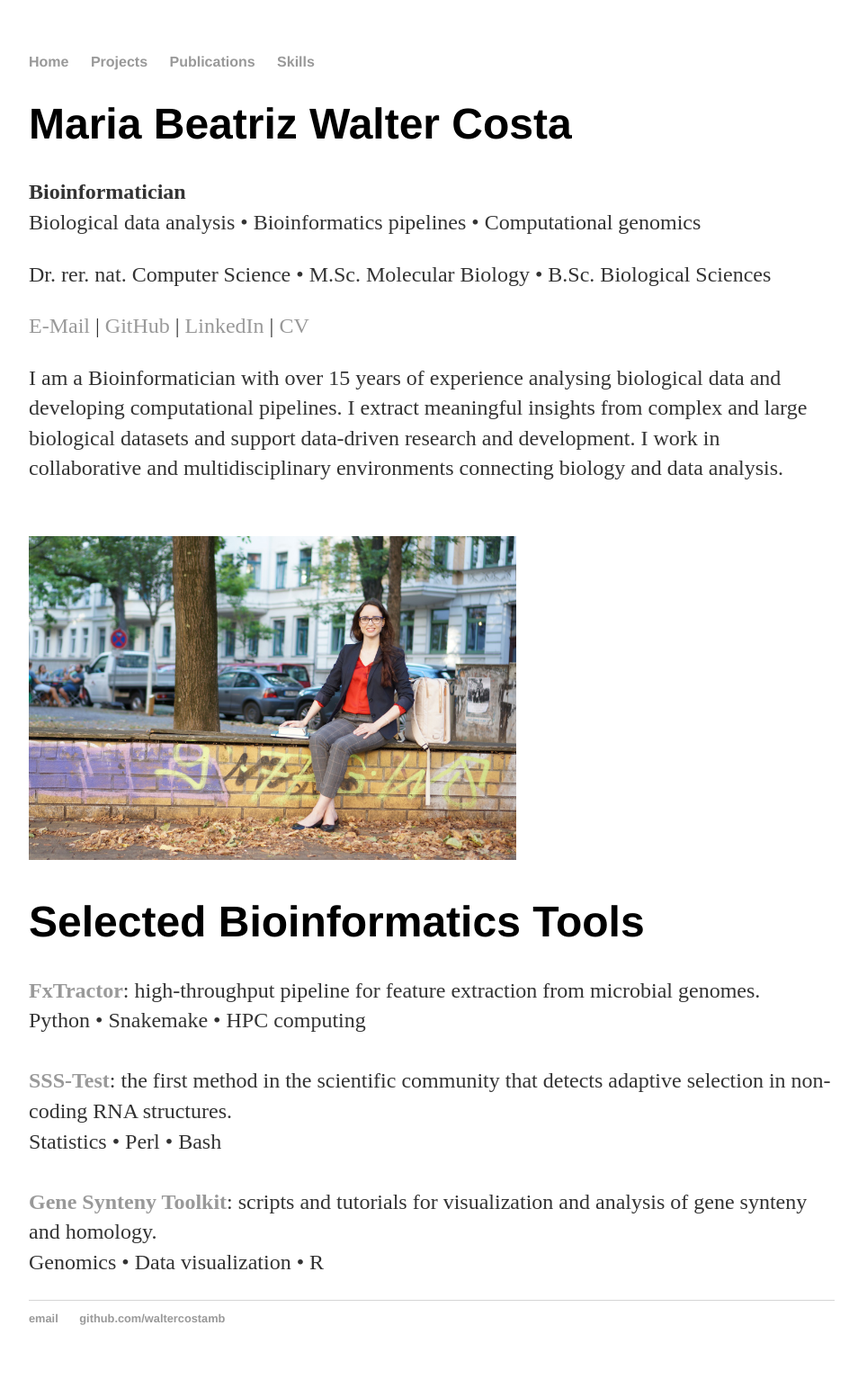
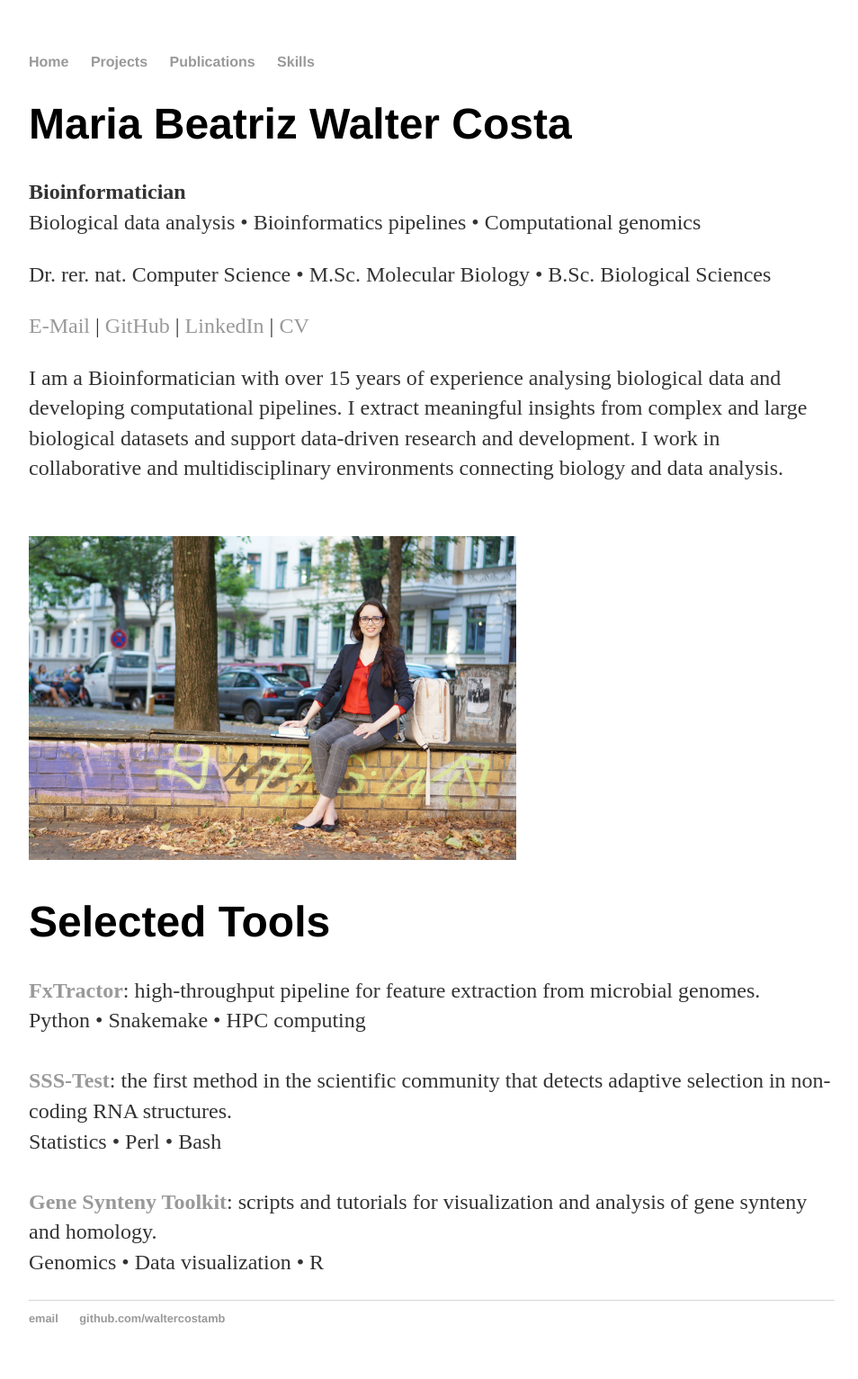
Before and after one commit to waltercostamb/waltercostamb.github.io, a Jekyll site: the page built from index.html, in a window 1280 px wide. Shown: the whole page at 90% size, without its empty margins (160-1114 px from the left). Built offline with Jekyll 4.4.1, drawn with Linux system fonts in a browser that asks for light colours.

Commit message:
Update index.html

```diff
--- a/index.html
+++ b/index.html
@@ -28,7 +28,7 @@ title: Maria Beatriz Walter Costa
 
 	<p><img border="0" src="https://raw.githubusercontent.com/waltercostamb/waltercostamb.github.io/master/figures/frontpage.jpg" style="height:40vh; min-height:200px;" /></p>
 
-	<h1>Selected Bioinformatics Tools</h1>
+	<h1>Selected Tools</h1>
 
 	<p>
 
```
